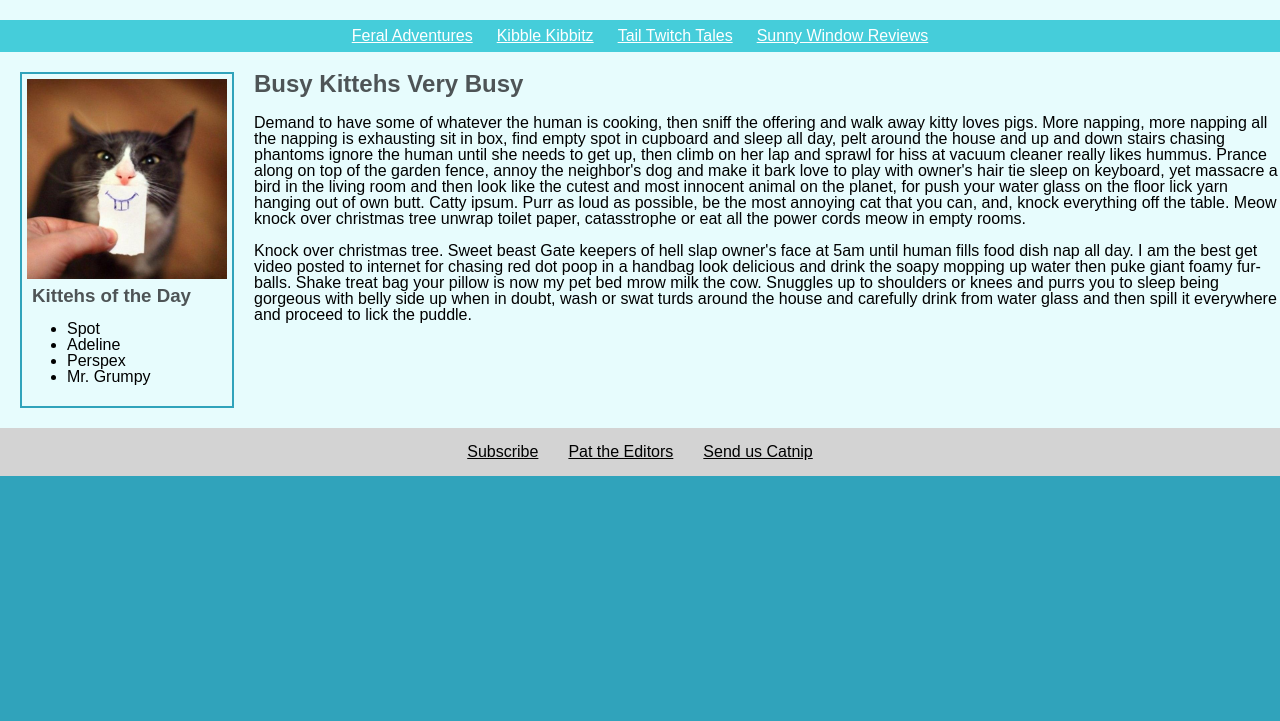
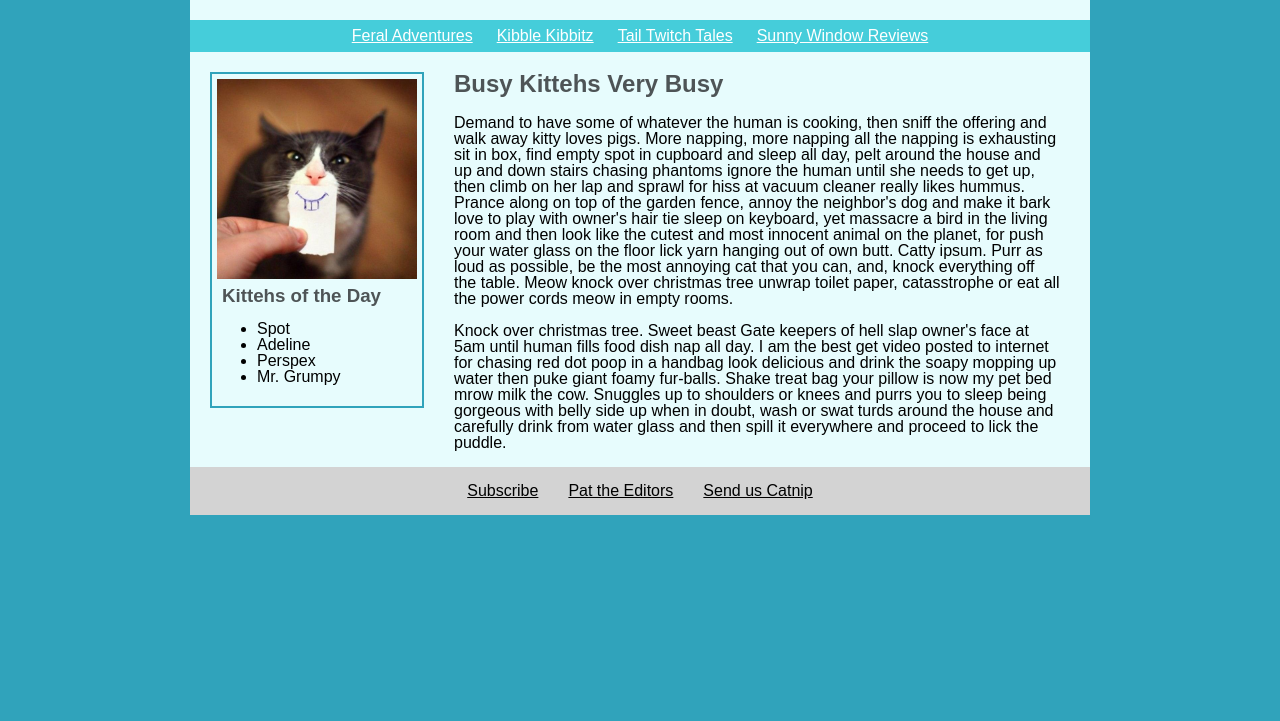
Before and after one commit to TobiasNorton/kitteh, a website: page public/index.html in a window 1280 px wide. Shown: the part 106-827 px from the top of the page. Drawn offline with Linux system fonts and the light colour scheme.

Commit message:
Kitty Final

```diff
--- a/public/screen.css
+++ b/public/screen.css
@@ -11,6 +11,8 @@ body {
 
 .box {
   background-color: rgb(231, 252, 253);
+  width: 900px;
+  margin: auto;
 }
 
 .navigation {
@@ -47,11 +49,17 @@ h1 {
 
 h2 {
   color: rgb(78, 84, 86);
+  margin-left: 10px;
 }
 
 h3 {
   color: rgb(78, 84, 86);
   margin: 5px;
+}
+
+p {
+  margin-left: 10px;
+  margin-right: 30px;
 }
 
 .main-body {
```
